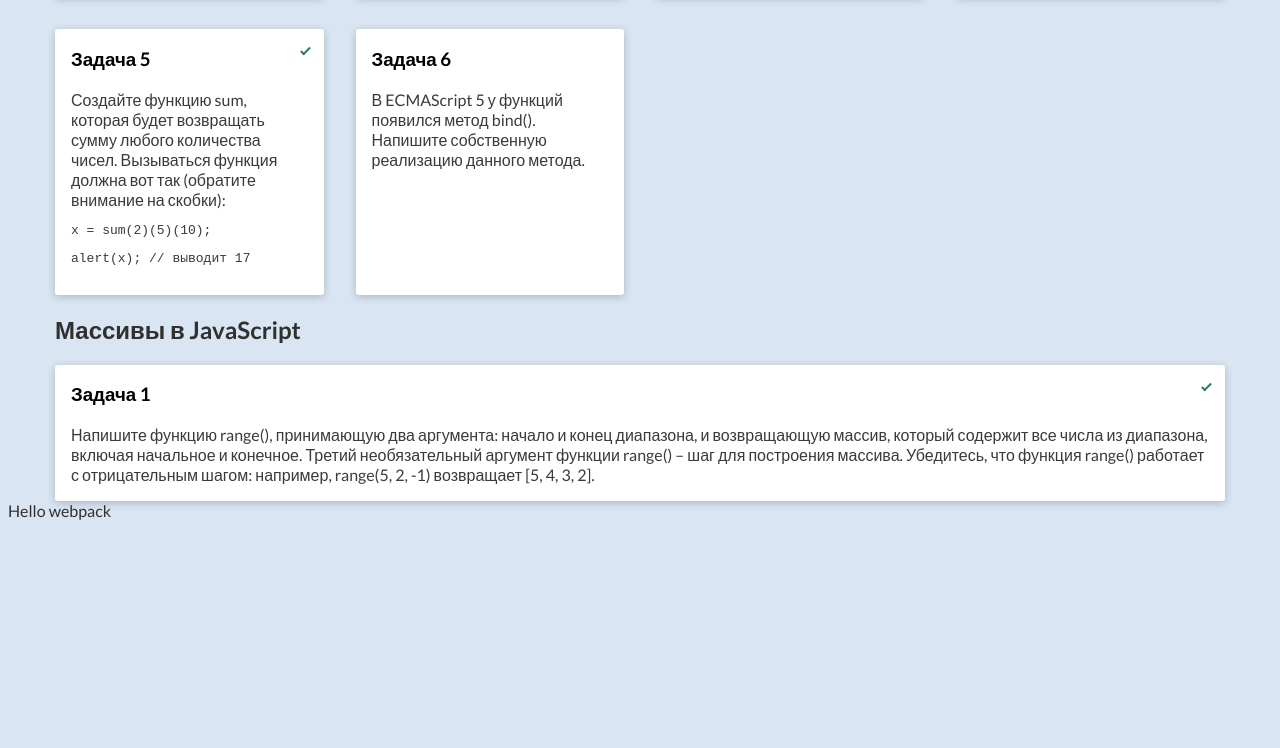
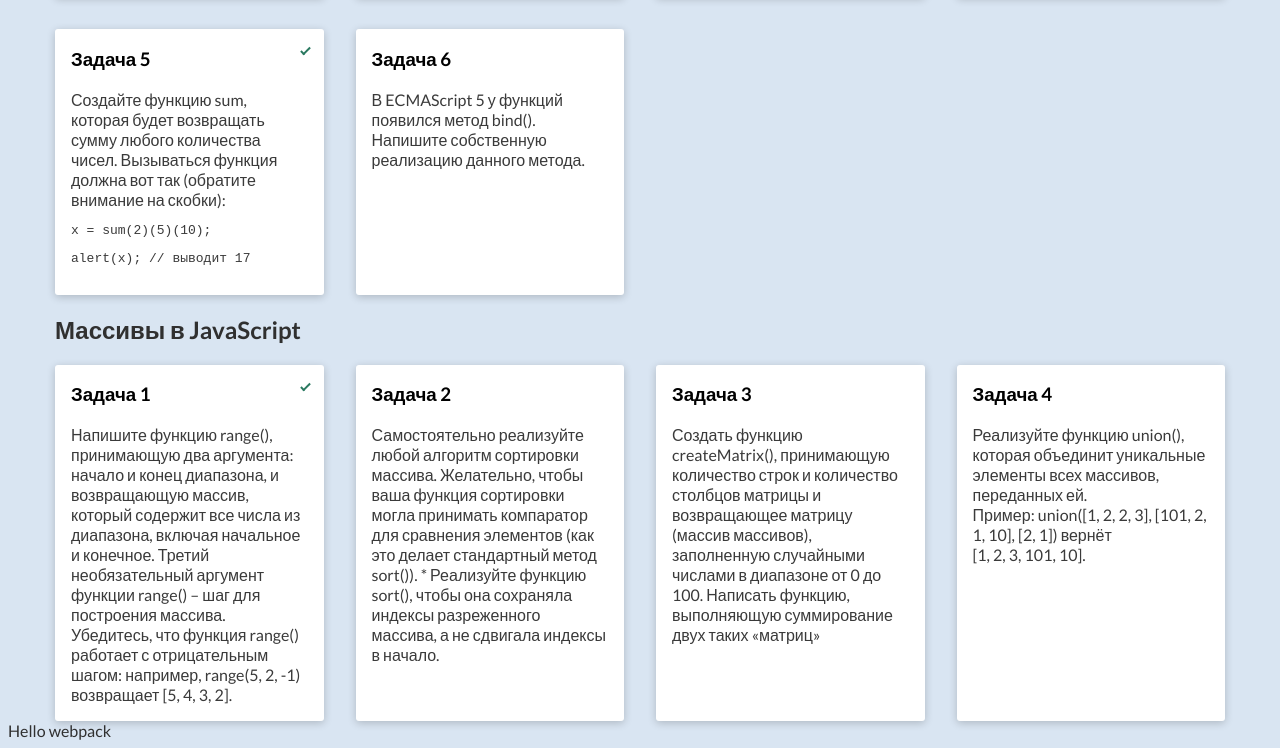
Before and after one commit to VeronikaNovikova/js-tasks, a website: page index.html in a window 1280 px wide. Shown: the part 1092-1840 px from the top of the page. Before the commit the page ends 1620 px from the top, so only its background shows below. Drawn offline with Linux system fonts and the light colour scheme.

Commit message:
add union function

```diff
--- a/index.html
+++ b/index.html
@@ -140,10 +140,38 @@
         <a href="./src/Tasks_3/task-1.html" class="card__link">
           <h3 class="card__title">Задача 1</h3>
           <div class="card__desc">
-            Напишите функцию range(), принимающую два аргумента: начало и конец диапазона, и
-            возвращающую массив, который содержит все числа из диапазона, включая начальное и конечное. Третий
+            Напишите функцию range(), принимающую два аргумента: начало и конец диапазона, и возвращающую массив, который содержит все числа из диапазона, включая начальное и конечное. Третий
             необязательный аргумент функции range() – шаг для построения массива. Убедитесь, что функция range()
             работает с отрицательным шагом: например, range(5, 2, -1) возвращает [5, 4, 3, 2].
+          </div>
+        </a>
+      </div>
+      <div class="card">
+        <a href="./src/Tasks_3/task-2.html" class="card__link">
+          <h3 class="card__title">Задача 2</h3>
+          <div class="card__desc">
+            Самостоятельно реализуйте любой алгоритм сортировки массива. Желательно, чтобы ваша функция сортировки могла принимать компаратор для сравнения элементов (как это делает стандартный метод sort()).
+            * Реализуйте функцию sort(), чтобы она сохраняла индексы разреженного массива, а не сдвигала индексы в начало.
+          </div>
+        </a>
+      </div>
+      <div class="card">
+        <a href="./src/Tasks_3/task-3.html" class="card__link">
+          <h3 class="card__title">Задача 3</h3>
+          <div class="card__desc">
+            Создать функцию createMatrix(), принимающую количество строк и количество столбцов матрицы и возвращающее матрицу (массив массивов), заполненную случайными числами в диапазоне от 0 до 100. Написать функцию, выполняющую суммирование двух таких «матриц»
+          </div>
+        </a>
+      </div>
+      <div class="card">
+        <a href="./src/Tasks_3/task-4.html" class="card__link">
+          <h3 class="card__title">Задача 4</h3>
+          <div class="card__desc">
+            Реализуйте функцию union(), которая объединит уникальные элементы всех массивов, переданных ей.
+            <br/>
+            Пример: union([1, 2, 2, 3], [101, 2, 1, 10], [2, 1]) вернёт
+            <br/>
+            [1, 2, 3, 101, 10].
           </div>
         </a>
       </div>
--- a/src/Tasks_3/task-4.html
+++ b/src/Tasks_3/task-4.html
@@ -15,23 +15,16 @@
   <main class="grid">
     <section class="task">
       <p class="task__description">
-        Декоратор функции получает на вход существующую функцию и возвращает новую функцию, изменяющую
-        (дополняющую) поведение исходной.
-        <ol>
-          <li>
-            Создать декоратор для функции с одним параметром, дополняющий переданную функцию проверкой аргумента на
-            тип number.
-          </li>
-          <li>
-            Создать декоратор для функции с произвольным количеством параметров, дополняющий переданную функцию
-            проверкой всех аргумента на указанный тип.
-          </li>
-        </ol>
+        Реализуйте функцию union(), которая объединит уникальные элементы всех массивов, переданных ей.
+        <br/>
+        Пример: union([1, 2, 2, 3], [101, 2, 1, 10], [2, 1]) вернёт
+        <br/>
+        [1, 2, 3, 101, 10].
       </p>
     </section>
     <a class="btn btn--secondary" href="../../index.html">На главную</a>
   </main>
-  <script src="task.js"></script>
+  <script src="task-4.js"></script>
 </body>
 
 </html>
```
Also changed, not shown: src/Tasks_3/task-4.js (+18 -0 lines).
